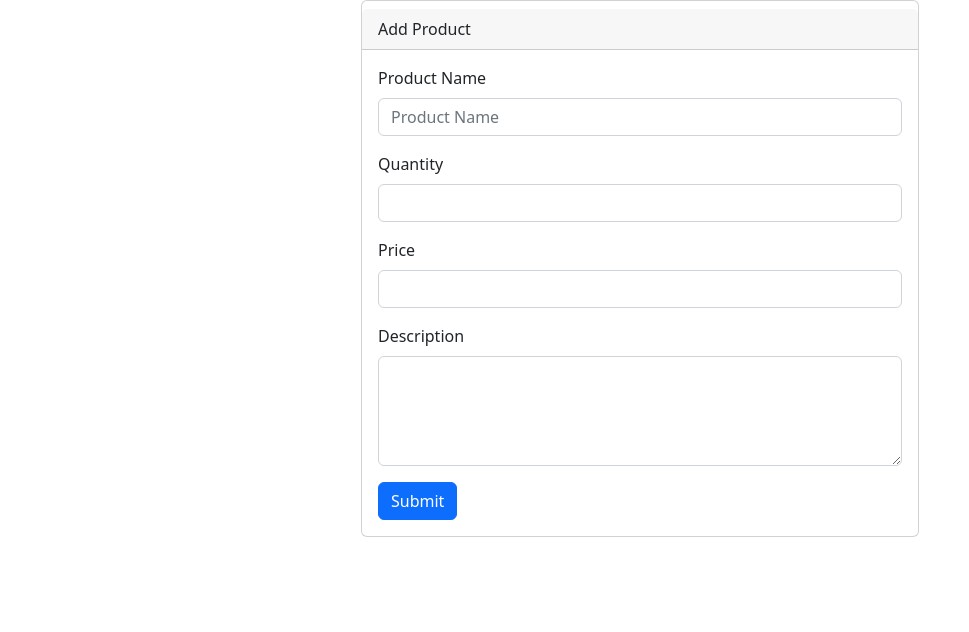
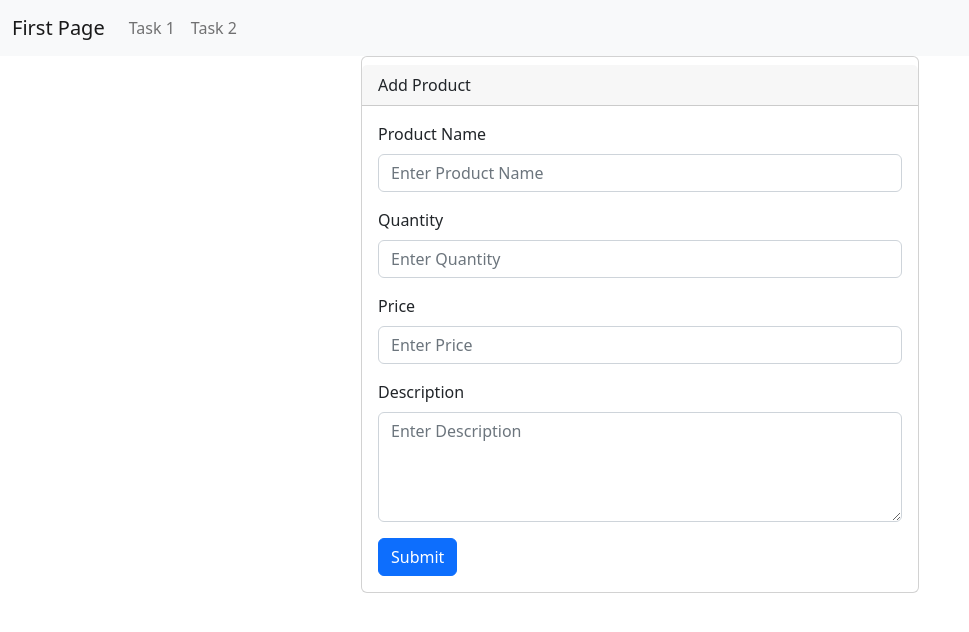
Before and after one commit to HtunHtunHtet/first-page, a PHP site: page /add_product.php in a window 1280 px wide. Shown: the top 632 px of the page, without its empty margins (0-969 px from the left). Run offline with PHP 8.4, Linux system fonts and the light colour scheme; some libraries are stand-ins or nearby versions.

Commit message:
add reuseable components and nave bar

```diff
--- a/add_product.php
+++ b/add_product.php
@@ -2,7 +2,7 @@
 
 declare(strict_types=1);
 
-use Application\Entities\Database;
+use Application\Database;
 
 require_once realpath('vendor/autoload.php');
 
@@ -28,20 +28,15 @@ if ($_SERVER["REQUEST_METHOD"] == "POST") {
     $stmt->close();
 
     //redirect
-    header("Location: index.php");
+    header("Location: product.php");
 }
 
 ?>
 <!DOCTYPE html>
 <html lang="en">
-    <head>
-        <meta charset="UTF-8">
-        <title>First Page - Add product</title>
-        <meta http-equiv="X-UA-Compatible" content="IE=edge" />
-        <meta name="viewport" content="width=device-width, initial-scale=1.0, user-scalable=0, minimal-ui">
-        <link rel="stylesheet" href="./vendor/twitter/bootstrap/dist/css/bootstrap.min.css">
-    </head>
+<?php require_once ('src/includes/header.inc.php')?>
     <body>
+    <?php require_once ('src/includes/navbar.inc.php')?>
         <div class="container">
             <div class="col-md-6 offset-md-3">
                 <div class="card">
@@ -52,30 +47,28 @@ if ($_SERVER["REQUEST_METHOD"] == "POST") {
                         <form method="post" name="productForm" >
                             <div class="mb-3">
                                 <label for="name" class="form-label">Product Name</label>
-                            <input class="form-control" type="text" id="name" name="name" placeholder="Product Name" required>
+                                <input class="form-control" type="text" id="name" name="name" placeholder="Enter Product Name" required>
                             </div>
 
                             <div class="mb-3">
                                 <label for="quantity" class="form-label">Quantity</label>
-                            <input class="form-control" type="number" id="quantity" name="quantity" step="1" required>
+                                <input class="form-control" type="number" id="quantity" name="quantity" step="1" placeholder="Enter Quantity" required>
                             </div>
 
                             <div class="mb-3">
                                 <label for="price" class="form-label">Price</label>
-                            <input class="form-control" type="number" id="price" name="price" step="0.1" required>
+                                <input class="form-control" type="number" id="price" name="price" step="0.1" placeholder="Enter Price" required>
                             </div>
 
                             <div class="mb-3">
                                 <label for="description" class="form-label">Description</label>
-                            <textarea class="form-control" id="description" name="description" rows="4" required ></textarea>
+                                <textarea class="form-control" id="description" name="description" rows="4" placeholder="Enter Description" required ></textarea>
                             </div>
                             <input class="btn btn-primary" type="submit" value="Submit" name="submit">
                         </form>
                     </div>
                 </div>
-
             </div>
-
         </div>
     </body>
 </html>
--- a/src/Entities/Database.php
+++ b/src/Database.php
@@ -2,7 +2,7 @@
 
 declare(strict_types=1);
 
-namespace Application\Entities;
+namespace Application;
 
 use mysqli;
 use mysqli_sql_exception;
--- /dev/null
+++ b/src/includes/header.inc.php
@@ -0,0 +1,8 @@
+<head>
+    <meta charset="UTF-8">
+    <title>First Page</title>
+    <meta http-equiv="X-UA-Compatible" content="IE=edge" />
+    <meta name="viewport" content="width=device-width, initial-scale=1.0, user-scalable=0, minimal-ui">
+    <link rel="stylesheet" href="../../vendor/twitter/bootstrap/dist/css/bootstrap.min.css">
+    <script type="text/javascript" src="../../vendor/twitter/bootstrap/dist/js/bootstrap.min.js"></script>
+</head>
--- /dev/null
+++ b/src/includes/navbar.inc.php
@@ -0,0 +1,18 @@
+<nav class="navbar navbar-expand-lg bg-light">
+    <div class="container-fluid">
+        <a class="navbar-brand" href="#">First Page</a>
+        <button class="navbar-toggler" type="button" data-bs-toggle="collapse" data-bs-target="#navbarNav" aria-controls="navbarNav" aria-expanded="false" aria-label="Toggle navigation">
+            <span class="navbar-toggler-icon"></span>
+        </button>
+        <div class="collapse navbar-collapse" id="navbarNav">
+            <ul class="navbar-nav">
+                <li class="nav-item">
+                    <a class="nav-link" href="../../index.php">Task 1</a>
+                </li>
+                <li class="nav-item">
+                    <a class="nav-link" href="../../product.php">Task 2</a>
+                </li>
+            </ul>
+        </div>
+    </div>
+</nav>
```
Also changed, not shown: index.php (+4 -63 lines), product.php (added, +62 -0 lines). Lines whose indentation alone changed are shown as unchanged.
